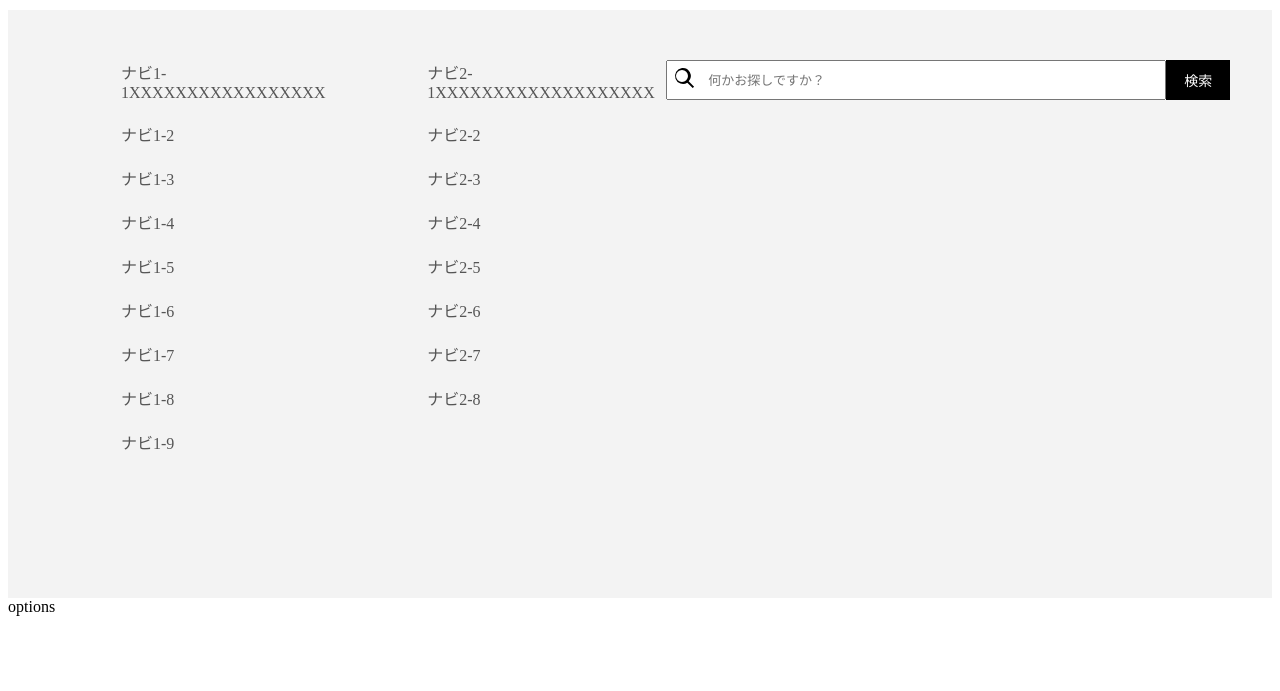
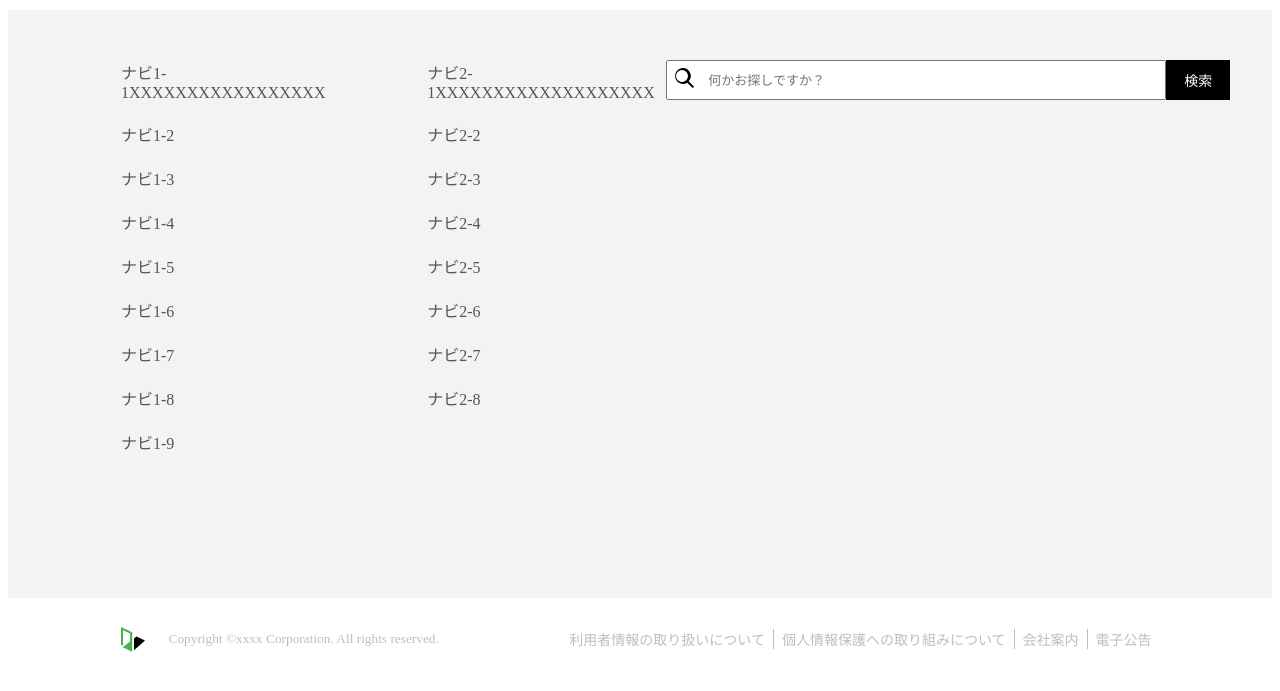
Before and after one commit to masui-maho-mwz/my-page-design-gallery-2, a Next.js app: page /mega-menu-header in a window 1280 px wide. Shown: the part 1506-2197 px from the top of the page. Before the commit the page ends 2130 px from the top, so only its background shows below. Built offline with nearby package versions, Linux system fonts and the light colour scheme.

Commit message:
add: mega-menu-header/footer

```diff
--- a/src/features/mega-menu-header/ footer/options/index.tsx
+++ b/src/features/mega-menu-header/ footer/options/index.tsx
@@ -1,3 +1,7 @@
+import { AbstractLogo } from '@/components/mega-menu-header/logos/teq-quest-logos';
+import Link from 'next/link';
+import styles from './styles.module.css';
+
 type Link = {
   id: number;
   url: string;
@@ -8,7 +12,24 @@ type Props = {
   links: Link[];
 };
 
-// TODO: ここから再開
 export const Options = ({ links }: Props) => {
-  return <div>options</div>;
+  return (
+    <div className={styles.root}>
+      <div className={styles.wrap}>
+        <div className={styles.logo}>
+          <AbstractLogo />
+        </div>
+        <small>Copyright ©xxxx Corporation. All rights reserved.</small>
+      </div>
+      <ul className={styles.lists}>
+        {links.map(({ id, url, text }) => (
+          <li key={id} className={styles.list}>
+            <Link href={url} className={styles.link}>
+              {text}
+            </Link>
+          </li>
+        ))}
+      </ul>
+    </div>
+  );
 };
--- /dev/null
+++ b/src/features/mega-menu-header/ footer/options/styles.module.css
@@ -0,0 +1,39 @@
+.root {
+  display: flex;
+  justify-content: space-between;
+  align-items: center;
+  margin: 0 87.5px;
+  padding: 15px 25px 20px 25px;
+  color: #bebebe;
+}
+
+.wrap {
+  display: flex;
+  align-items: center;
+  gap: 24px;
+}
+
+.logo {
+  width: 24px;
+  height: 24px;
+}
+
+.lists {
+  display: flex;
+}
+
+.list {
+  padding: 0 8px;
+  border-right: 1px solid #bebebe;
+  list-style: none;
+}
+
+.list:last-child {
+  border: none;
+}
+
+.link {
+  color: #bebebe;
+  font-size: 14px;
+  text-decoration: none;
+}
```
